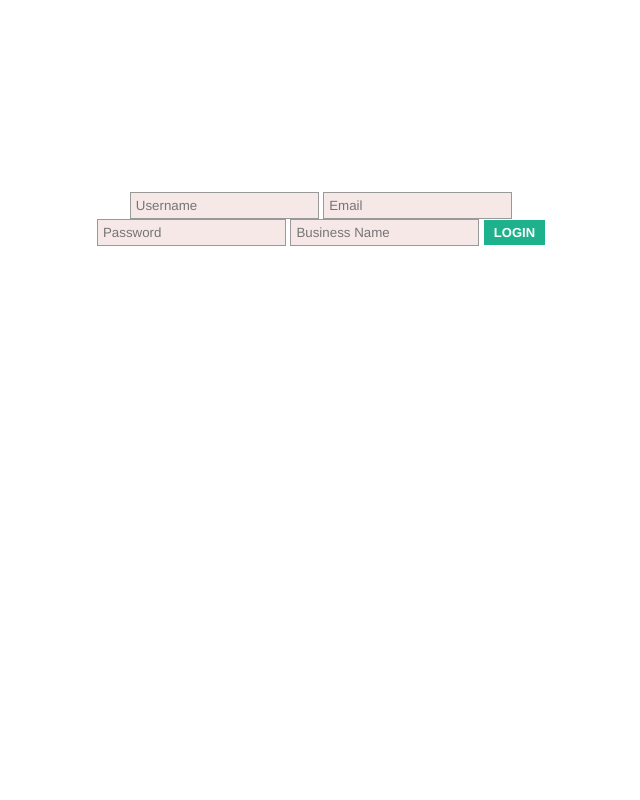
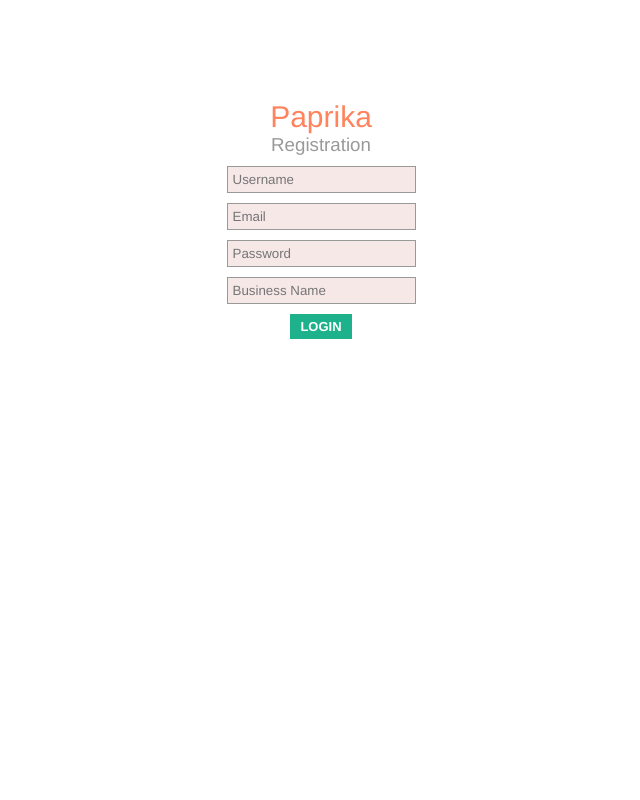
Before and after one commit to tsharman/paprika, a Django app: template paprika/templates/signup.html in a window 1280 px wide. Shown: the whole page, without its empty margins (319-959 px from the left). Run offline with Django 3.2, Linux system fonts and the light colour scheme; the template is opened without the code that fills it, so the values that code supplies are empty; style sheets or scripts are compiled from the project's sources; some libraries are stand-ins or nearby versions.

Commit message:
signup styling

```diff
--- a/paprika/static/less/fonts.less
+++ b/paprika/static/less/fonts.less
@@ -1,5 +1,10 @@
+* {
+  font-family: helvetica;
+}
 h1 {
-  font-size: 40px;
+  font-size: 30px;
+  font-weight: 500;
+  color: @paprika-pink;
 }
 h2 {
   font-weight: 500;
--- /dev/null
+++ b/paprika/static/less/signup.less
@@ -0,0 +1,19 @@
+@import "general.less";
+@import "input.less";
+@import "buttons.less";
+@import "fonts.less";
+
+#container {
+  width: 480px;
+  margin: 100px auto;
+  text-align: center;
+}
+  #container h3 {
+    color: #999;
+  }
+#signup {
+}
+  #signup input {
+    display: block;
+    margin: 10px auto;
+  }
--- a/paprika/templates/signup.html
+++ b/paprika/templates/signup.html
@@ -3,13 +3,15 @@
 <head>
   <script src="//ajax.googleapis.com/ajax/libs/jquery/1.8.1/jquery.min.js"></script>
   {% compress css %}
-  <link rel="stylesheet" type="text/less" href="{{ STATIC_URL }}less/index.less" />
+  <link rel="stylesheet" type="text/less" href="{{ STATIC_URL }}less/signup.less" />
   {% endcompress %}
 </head>
 
 <body>
   <div id="container">
-    <form method="POST" action="/signup/">
+    <h1>Paprika</h1>
+    <h3>Registration<h3>
+    <form method="POST" action="/signup/" id="signup">
       {% csrf_token %}
       <input type="text" name="username" placeholder="Username"/>
       <input type="text" name="email" placeholder="Email"/>
```
